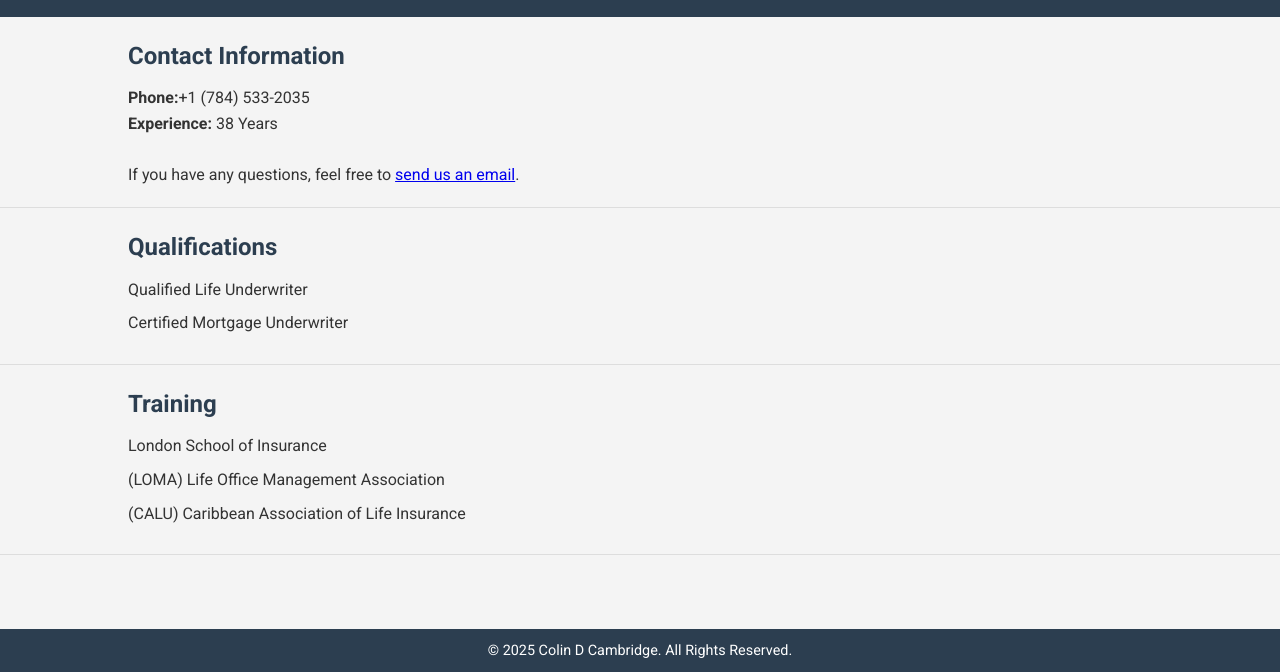
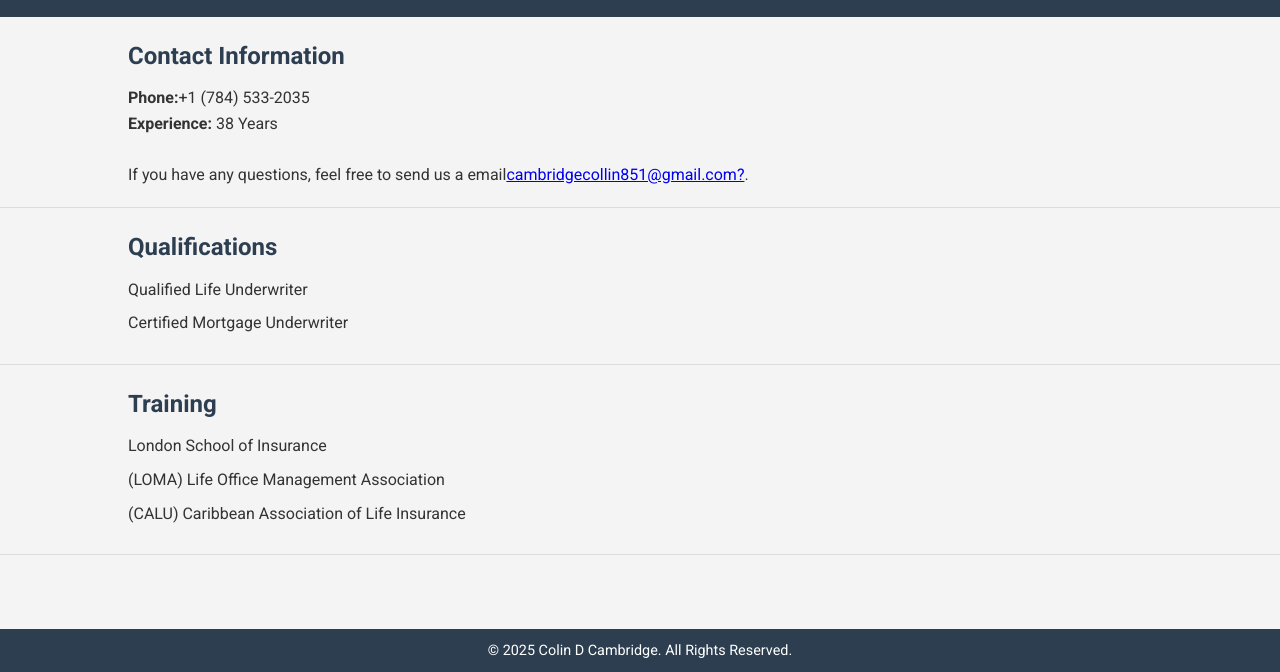
Before and after one commit to Aruna-Hewapathirane/colincambridge, a plain HTML site: page index.html in a window 1280 px wide. Shown: the part 128-800 px from the top of the page. Drawn offline with Linux system fonts and the light colour scheme.

Commit message:
Update index.html

```diff
--- a/index.html
+++ b/index.html
@@ -20,7 +20,7 @@
             <h2>Contact Information</h2>
             <p><strong>Phone:</strong>+1 (784) 533-2035</p>
             <p><strong>Experience:</strong> 38 Years</p></br>
-            <p>If you have any questions, feel free to <a href="mailto:cambridgecollin851@gmail.com?subject=Inquiry&body=Hello, I have a question.">send us an email</a>.</p>
+            <p>If you have any questions, feel free to send us a email<a href="mailto:cambridgecollin851@gmail.com?subject=Inquiry&body=Hello, I have a question.">cambridgecollin851@gmail.com?</a>.</p>
         </div>
     </section>
 
```
